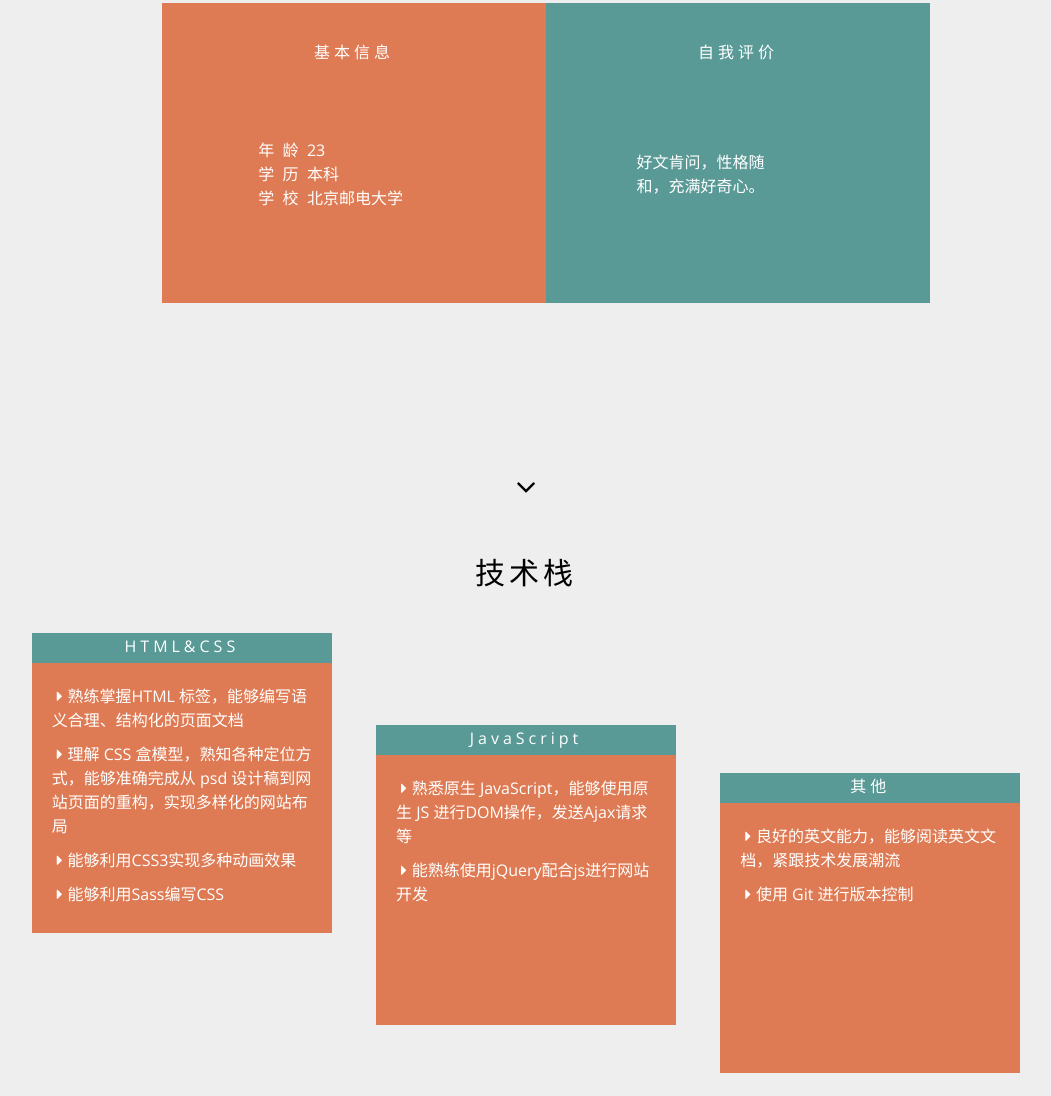
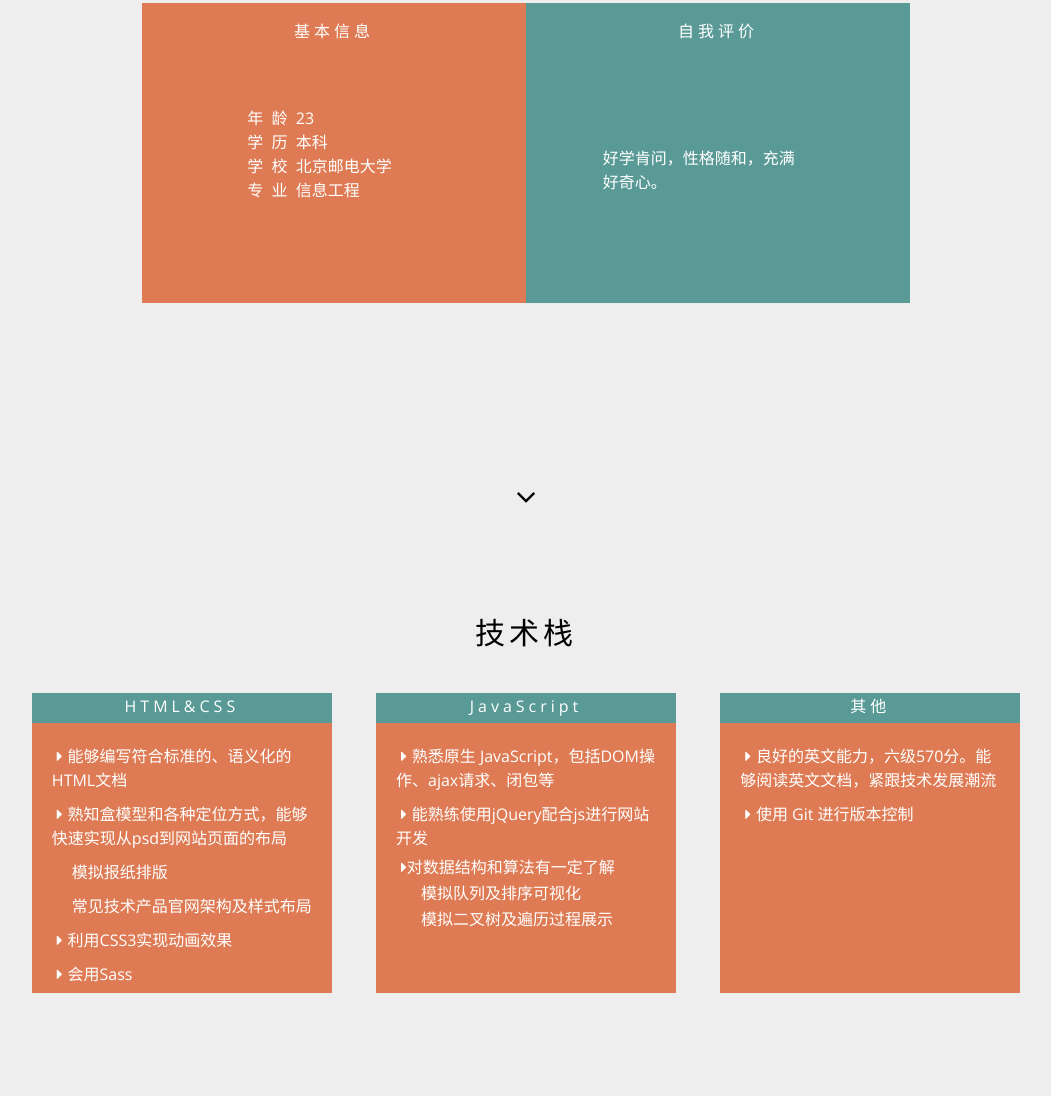
Before and after one commit to TheaAo/free_code_camp_tasks, a plain HTML site: page portfolio/index.html in a window 1280 px wide. Shown: the part 1047-2143 px from the top of the page, without its empty margins (114-1165 px from the left). Drawn offline with nearby package versions, Linux system fonts and the light colour scheme.

Commit message:
add content

```diff
--- a/portfolio/index.html
+++ b/portfolio/index.html
@@ -8,6 +8,8 @@
         <link rel="stylesheet" href="https://netdna.bootstrapcdn.com/font-awesome/4.7.0/css/font-awesome.min.css">
         <link href="https://fonts.googleapis.com/css?family=Open+Sans" rel="stylesheet">
         <link rel="stylesheet" href="css/portfolio.css">
+        <script src="https://cdn.bootcss.com/jquery/3.2.1/jquery.js"></script>
+        <script src="portfolio.js"></script>
     </head>
     <body>
       <header>
@@ -43,16 +45,17 @@
           <h2>关于我</h2>
           <div class="card floatfix">
             <div class="left float">
-              <h4>基本信息</h4>
+              <h4 class="heading">基本信息</h4>
               <ul class="content">
                 <li>年&nbsp;&nbsp;龄&nbsp;&nbsp;23</li>
                 <li>学&nbsp;&nbsp;历&nbsp;&nbsp;本科</li>
                 <li>学&nbsp;&nbsp;校&nbsp;&nbsp;北京邮电大学</li>
+                <li>专&nbsp;&nbsp;业&nbsp;&nbsp;信息工程</li>
               </ul>
             </div>
             <div class="right float">
-              <h4>自我评价</h4>
-              <p class="content">好文肯问，性格随和，充满好奇心。</p>
+              <h4 class="heading">自我评价</h4>
+              <p class="content">好学肯问，性格随和，充满好奇心。</p>
             </div>
           </div>
           <div class="nextpage">
@@ -60,37 +63,43 @@
           </div>
         </section>
         <section id="skills">
-          <div>
           <h2>技术栈</h2>
           <div>
             <div class="floatfix card">
               <h4 class="heading">HTML&CSS</h4>
               <ul class="content">
-                  <li><div class="fa fa-caret-right floatfix"></div>熟练掌握HTML 标签，能够编写语义合理、结构化的页面文档</li>
-                  <li><div class="fa fa-caret-right floatfix"></div>理解 CSS 盒模型，熟知各种定位方式，能够准确完成从 psd 设计稿到网站页面的重构，实现多样化的网站布局</li>
-                  <li><div class="fa fa-caret-right floatfix"></div>能够利用CSS3实现多种动画效果</li>
-                  <li><div class="fa fa-caret-right floatfix"></div>能够利用Sass编写CSS</li>
+                <li><div class="fa fa-caret-right floatfix"></div>能够编写符合标准的、语义化的HTML文档</li>
+                <li><div class="fa fa-caret-right floatfix"></div>熟知盒模型和各种定位方式，能够快速实现从psd到网站页面的布局
+                  <ul>
+                    <li><a href="https://theaao.github.io/baidu_ife_tasks/xiaowei_academy/task6/task6_index.html">模拟报纸排版</a></li>
+                    <li><a href="https://theaao.github.io/baidu_ife_tasks/xiaowei_academy/task7/task7.html">常见技术产品官网架构及样式布局</a></li>
+                  </ul>
+                </li>
+                <li><div class="fa fa-caret-right floatfix"></div>利用CSS3实现动画效果</li>
+                <li><div class="fa fa-caret-right floatfix"></div>会用Sass</li>
               </ul>
             </div>
             <div class="floatfix card">
               <h4 class="heading">JavaScript</h4>
               <ul class="content">
-                  <li><div class="fa fa-caret-right floatfix"></div>熟悉原生 JavaScript，能够使用原生 JS 进行DOM操作，发送Ajax请求等</li>
+                <li><div class="fa fa-caret-right floatfix"></div>熟悉原生 JavaScript，包括DOM操作、ajax请求、闭包等</li>
                 <li><div class="fa fa-caret-right floatfix"></div>能熟练使用jQuery配合js进行网站开发</li>
-                  <li></li>
+                <li><div class="fa fa-caret-right floatfix">对数据结构和算法有一定了解
+                  <ul><li><a href="https://theaao.github.io/baidu_ife_tasks/binbin_academy/task5/task5.html">模拟队列及排序可视化</a></li>
+                  <li><a href="https://theaao.github.io/baidu_ife_tasks/binbin_academy/task7/task7.html">模拟二叉树及遍历过程展示</a></li></ul>
+                </li>
               </ul>
             </div>
             <div class="floatfix card">
               <h4 class="heading">其他</h4>
               <ul class="content">
-                  <li><div class="fa fa-caret-right floatfix"></div>良好的英文能力，能够阅读英文文档，紧跟技术发展潮流</li>
+                <li><div class="fa fa-caret-right floatfix"></div>良好的英文能力，六级570分。能够阅读英文文档，紧跟技术发展潮流</li>
                 <li><div class="fa fa-caret-right floatfix"></div>使用 Git 进行版本控制</li>
               </ul>
             </div>
           </div>
           <div class="nextpage">
             <span class="fa fa-2x fa-angle-down"></span>
-          </div>
           </div>
         </section>
         <section id="projects">
@@ -101,7 +110,7 @@
                 <img src="images/random_quote_machine.jpg" alt="随机诗词生成器截图" class="preview">
                 <div class="intro">
                   <h3>随机诗词显示器</h3>
-                  <p>每次打开页面时随机显示一首词，支持分享到facebook、twitter 和微博，诗词切换时动画效果显示。</p>
+                  <p>随机显示诗词，支持分享到facebook、twitter 和微博，动画效果。</p>
                   <div class="tags">
                     <div class="float tag">jQuery</div>
                     <div class="float tag">ajax</div>
@@ -127,7 +136,7 @@
                 <img src="images/snake.jpg" alt="贪食蛇页面截图" class="preview">
                 <div class="intro">
                   <h3>贪食蛇</h3>
-                  <p>一个贪食蛇小游戏，利用HTML5的canvas标签实现。通过键盘控制蛇向四个方向移动，可以暂停游戏。随着分数的增加，蛇运动速度将加快。</p>
+                  <p>经典单机小游戏，有难度增加设置。</p>
                   <div class="tags">
                     <div class="float tag">HTML5</div>
                     <div class="float tag">JavaScript</div>
@@ -139,7 +148,7 @@
                 <img src="images/page_switch.jpg" alt="页面切换插件截图" class="preview">
                 <div class="intro">
                   <h3>页面切换插件</h3>
-                  <p>可以实现页面的平滑切换，可以设置页面切换的方向、是否分页、是否循环切换等。略修改也可实现轮播效果。</p>
+                  <p>实现页面的平滑切换，可输入参数修改默认设置，包括页面切换方向、是否分页、是否首尾循环等。</p>
                   <div class="tags">
                     <div class="float tag">jQuery</div>
                     <div class="float tag">JavaScript</div>
@@ -180,7 +189,10 @@
         <a href="mailto:ao_xinyan@163.com"><span class="fa fa-2x fa-envelope"></span></a>
         <p>More information in <a href="#">Thea Ao</a></p>
       </footer>
-      <script src="https://cdn.bootcss.com/jquery/3.2.1/jquery.js"></script>
-      <script src="portfolio.js"></script>
+      <script>
+        (function(){
+          initPage();
+        })();
+      </script>
     </body>
 </html>
--- a/portfolio/portfolio.js
+++ b/portfolio/portfolio.js
@@ -1,6 +1,98 @@
 /*
 * @Author: Administrator
 * @Date:   2017-03-20 14:49:53
-* @Last Modified by:   Administrator
-* @Last Modified time: 2017-03-20 16:36:16
+* @Last Modified by:   Thea Ao
+* @Last Modified time: 2017-06-14 00:14:24
 */
+
+function initPage(){
+
+    /*页面初始化*/
+    var index = 0;
+    var canScroll = true;
+    resize();
+    $(window).scrollTop(0);
+
+    var position = [];
+    for(var i = 0; i < 4; i++){
+        position.push($('section').eq(i).offset());
+    }
+    console.log(position);
+    scrollPage();
+
+    /*事件处理函数*/
+    // 导航栏点击事件
+    var navClick = function(){
+        index = $(this).index();
+        scrollPage();
+    };
+    // 鼠标滚轮事件
+    // firefox 为DOMMouseScroll,滚动值储存在event.detail中，滚动方向正值为下负值为上
+    // 其他浏览器为 mousewheel, 滚动值储存在event.wheelDelta中，滚动方向正值为上负值为下
+    var mouseWheel = function(event){
+        event.preventDefault();
+        // 判断滚动方向, 统一为正值上负值下
+        var scrollDir = event.originalEvent.wheelDelta || -event.originalEvent.detail;
+        if(canScroll){
+            if(scrollDir > 0) {
+                if (index > 0) {
+                    prevPage();
+                }
+            }else{
+                if (index < $('section').length - 1) {
+                    nextPage();
+                }
+            }
+        }
+    };
+    // 键盘事件
+    var keyUp = function(event){
+        if (event.keyCode == 37 || event.keyCode == 38) {
+            prevPage();
+        }else if(event.keyCode == 39 || 40){
+            nextPage();
+        }
+    };
+    // transitionend 事件
+    var end = function(){
+        canScroll = true;
+    }
+
+
+    /*事件绑定*/
+    $('nav').on('click','li', navClick);
+    $(document).on('mousewheel DOMMouseScroll',mouseWheel);
+    $(document).on('keyup',keyUp);
+    $('main').on('transitionend',end);
+    $('.nextpage').on('click',nextPage);
+
+    /*调整section页面高度*/
+    function resize(){
+        var viewportHeight = $(window).height();
+        $('section').each(function(){
+            var me = $(this);
+            if (me.innerHeight() < viewportHeight) {
+                me.innerHeight(viewportHeight);
+            }
+        });
+    }
+    function prevPage() {
+        if (index > 0) {
+            index--;
+        }
+        scrollPage();
+    }
+    function nextPage() {
+        if (index < $('nav li').length - 1) {
+            index++;
+        }
+        scrollPage();
+    }
+    function scrollPage(){
+        var pos = position[index];
+        canScroll = false;
+        $('main').add('footer').css('transition','transform 500ms');
+        $('main').add('footer').css('transform','translateY(-' + pos.top + 'px)');
+        $('nav li').eq(index).addClass('checked').siblings().removeClass('checked');
+    }
+}
--- a/portfolio/sass/portfolio.scss
+++ b/portfolio/sass/portfolio.scss
@@ -2,7 +2,7 @@
 * @Author: Thea Ao
 * @Date:   2017-06-12 11:55:59
 * @Last Modified by:   Thea Ao
-* @Last Modified time: 2017-06-12 22:02:01
+* @Last Modified time: 2017-06-14 00:24:52
 */
 @import 'reset';
 
@@ -33,35 +33,28 @@ body {
     .floatfix {
         display: inline-block;
     }
-    .center {
-    }
     .card {
-        width: 300px;
-        margin: 20px;
-        background-color: $homepageBg;
         color: $fontColor1;
 
         .heading {
-            background-color: $headerBg;
-            margin: 0;
-            height: 30px;
-            padding: 5px 20px;
+            text-align: center;
         }
-
-        .content {
-            margin: 20px;
+        .content{
             text-align: left;
         }
+    }
+    li ul {
+        margin-left: 20px;
     }
 }
 
 /*header 样式*/
 header {
     background-color: $headerBg;
+    z-index: 999;
     position: fixed;
     top: 0;
     left: 0;
-    z-index: 999;
 
     nav {
         @include block(100vw, 40px);
@@ -87,18 +80,18 @@ header {
 /*各个section样式*/
 main {
     background-color: $mainBg;
-    margin-top: 40px;
 
     section {
         position: relative;
         text-align: center;
-        padding: 20px;
+        padding: 40px 20px 20px;
+        transition: transform 1000ms;
     }
 
     section#homepage {
         background-color: $homepageBg;
         color: $fontColor1;
-        height: calc(100vh - 40px);
+        height: 100vh;
 
         div.container {
             @include center;
@@ -118,7 +111,11 @@ main {
 
         .card {
             width: 60%;
-            background-color: transparent;
+            @include center;
+
+            .heading {
+                margin-top: 0;
+            }
 
             div {
                 padding: 20px;
@@ -131,42 +128,53 @@ main {
             .right {
                 background-color: $headerBg;
             }
-            .center {
-                text-align: left;
-            }
         }
     }
 
     section#skills {
+        .card {
+            width: 300px;
+            margin: 20px;
+            background-color: $homepageBg;
+            vertical-align: top;
 
-        .content {
-            li {
-                margin: 10px 0;
+            .heading {
+                background-color: $headerBg;
+                margin: 0;
+                height: 30px;
+                padding: 5px 20px;
             }
-            .fa {
-                margin: 0 5px;
+
+            .content {
+                margin: 20px;
+
+                li {
+                    margin: 10px 0;
+                }
+                .fa {
+                    margin: 0 5px;
+                }
             }
         }
     }
 
     section#projects {
-        padding: 20px;
 
         .project {
             position: relative;
             margin: 20px 20px 10px;
 
             .preview {
-                @include block(300px,300px);
+                @include block(300px,200px);
             }
 
             .intro {
                 position: absolute;
                 top: 0;
-                @include block(300px,300px);
+                @include block(300px,200px);
                 background-color: rgba(89,154,150,0.9);
                 color: $fontColor1;
-                padding: 20px;
+                padding: 0 20px;
                 display: none;
 
                 p {
@@ -198,7 +206,7 @@ main {
 
     div.nextpage {
         position:absolute;
-        bottom: 10px;
+        bottom: 40px;
         left: 50%;
         transform: translateX(-50%);
         color: fontColor1;
@@ -215,23 +223,21 @@ footer {
 
 /*响应式*/
 @media (min-width: 768px) {
+    body {
+        overflow: hidden;
+    }
     .card {
         height: 300px;
     }
-    section#about-me, section#skills {
-        height: calc(100vh - 40px);
-    }
-
     section#about-me {
         .card {
-            @include center;
 
             div {
                 width: 50%;
-                height: 100%;;
+                height: 100%;
             }
             .content {
-                @include center(-80%);
+                @include center(-60%);
             }
         }
     }
--- a/portfolio/sass/reset.scss
+++ b/portfolio/sass/reset.scss
@@ -2,7 +2,7 @@
 * @Author: Thea Ao
 * @Date:   2017-06-12 13:55:45
 * @Last Modified by:   Thea Ao
-* @Last Modified time: 2017-06-12 18:09:19
+* @Last Modified time: 2017-06-14 00:04:45
 */
 $fontColor1: #fff;
 $fontColor2: #333;
@@ -14,7 +14,6 @@ $fontStack: "Open Sans", "Microsoft Yahei", "微软雅黑", Sans-serif;
 body{
     margin: 0;
     font-family: $fontStack;
-    //overflow: hidden;
 }
 ul {
     list-style: none outside;
```
Also changed, not shown: portfolio/css/portfolio.css, portfolio/css/reset.css, 2 other files. Lines whose indentation alone changed are shown as unchanged.
